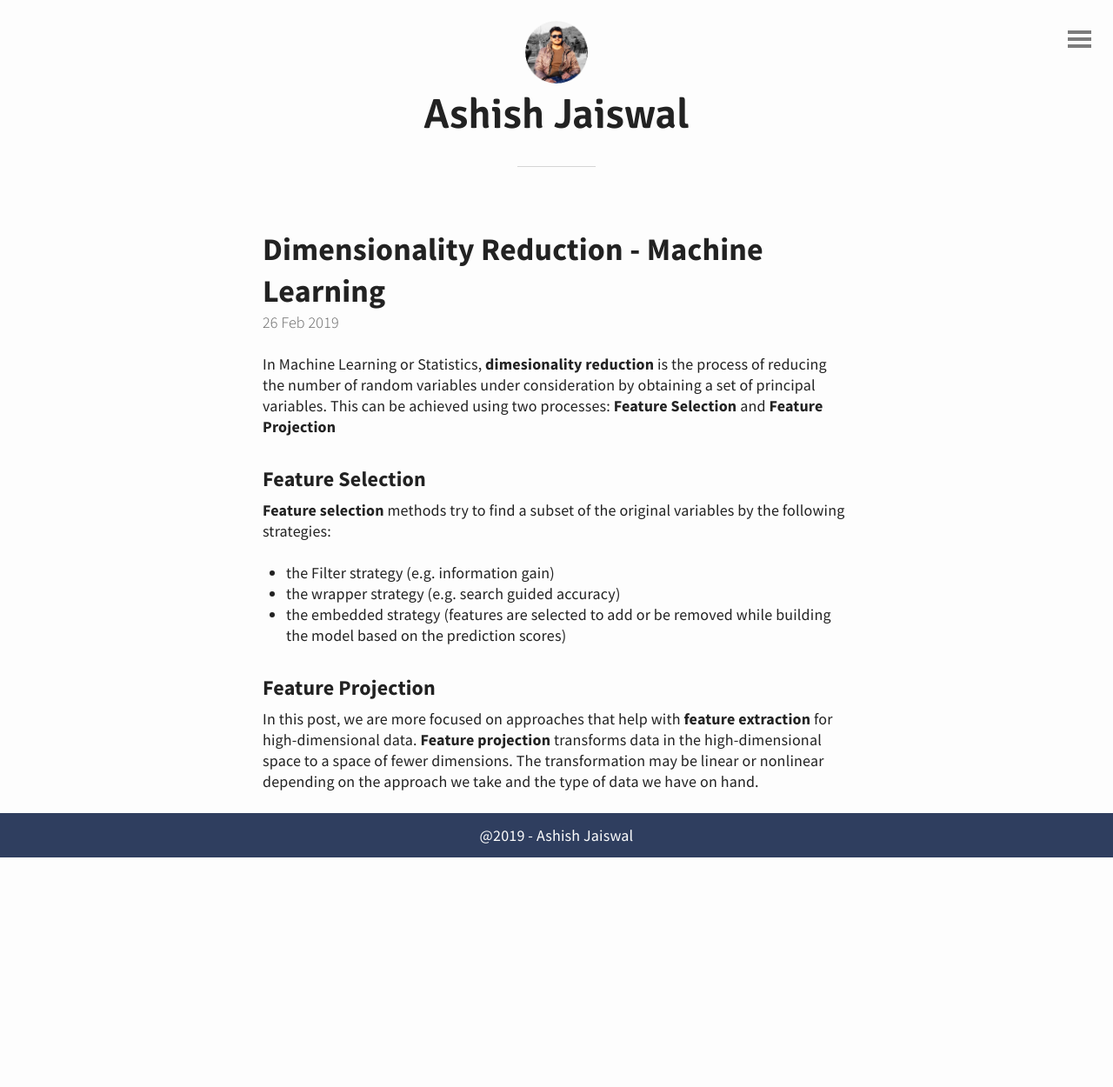
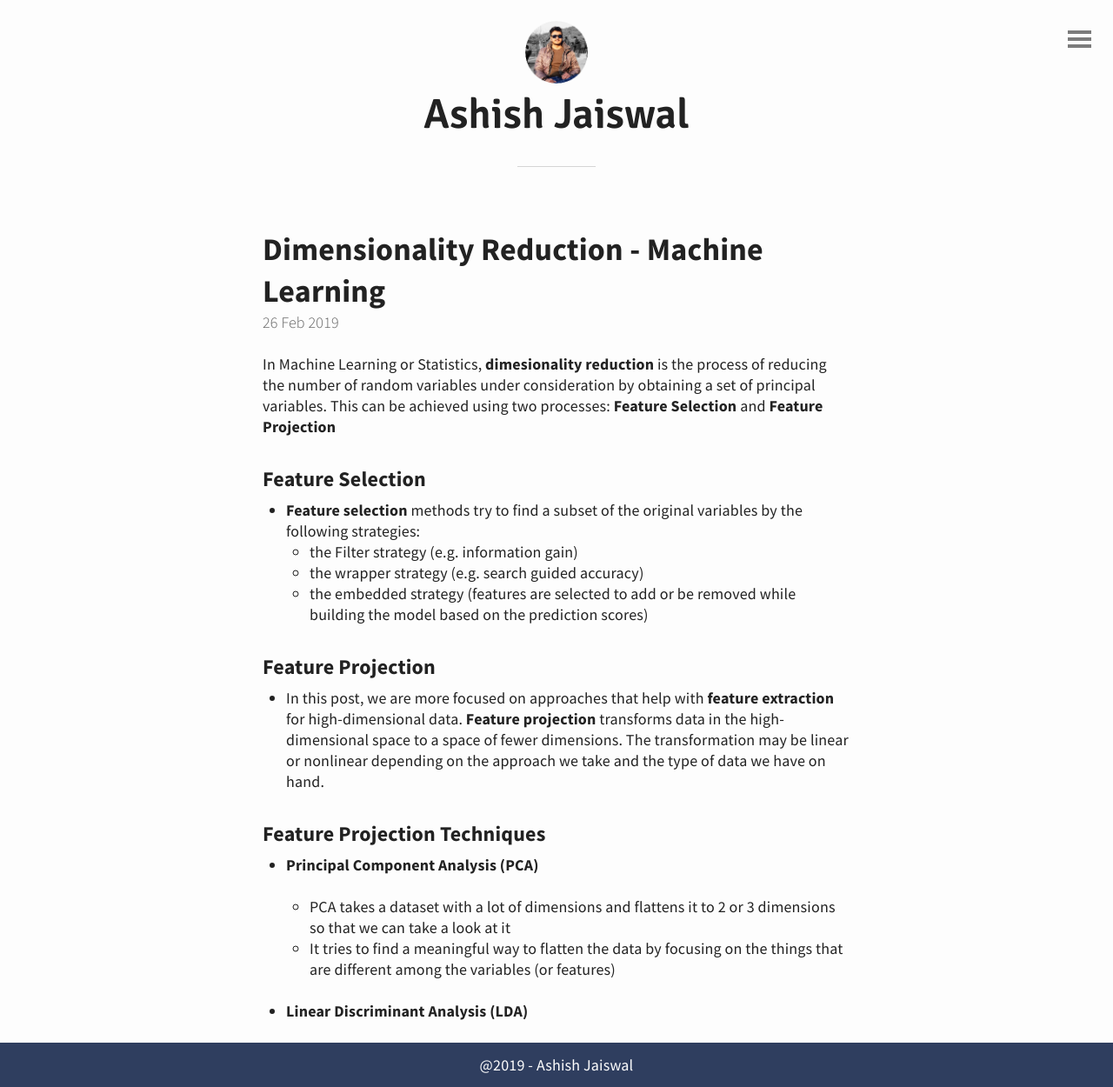
Before and after one commit to asheeshcric/blog, a Jekyll site: the page built from _posts/2019-02-26-dimensionality-reduction-techniques.md, in a window 1280 px wide. Shown: the whole page at 87% size. Built offline with Jekyll 4.4.1, drawn with Linux system fonts in a browser that asks for light colours; comment, search, counter and statistics services are not loaded; before the commit the page ends 986 px from its top, so only the background shows below that.

Commit message:
Update layout for Dimension Reduction post

```diff
--- a/_posts/2019-02-26-dimensionality-reduction-techniques.md
+++ b/_posts/2019-02-26-dimensionality-reduction-techniques.md
@@ -10,17 +10,31 @@ Selection** and **Feature Projection**
 
 ### Feature Selection
 
-**Feature selection** methods try to find a subset of the original variables by
+- **Feature selection** methods try to find a subset of the original variables by
 the following strategies:
-- the Filter strategy (e.g. information gain)
-- the wrapper strategy (e.g. search guided accuracy)
-- the embedded strategy (features are selected to add or be removed while building
-the model based on the prediction scores)
+    - the Filter strategy (e.g. information gain)
+    - the wrapper strategy (e.g. search guided accuracy)
+    - the embedded strategy (features are selected to add or be removed while building
+    the model based on the prediction scores)
 
 
 ### Feature Projection
 
-In this post, we are more focused on approaches that help with **feature extraction**
+- In this post, we are more focused on approaches that help with **feature extraction**
 for high-dimensional data. **Feature projection** transforms data in the high-dimensional
 space to a space of fewer dimensions. The transformation may be linear or nonlinear
 depending on the approach we take and the type of data we have on hand.
+
+
+### Feature Projection Techniques
+
+
+- **Principal Component Analysis (PCA)**
+
+    - PCA takes a dataset with a lot of dimensions and flattens it to 2 or 3 dimensions
+    so that we can take a look at it
+    - It tries to find a meaningful way to flatten the data by focusing on the things
+    that are different among the variables (or features)
+
+
+- **Linear Discriminant Analysis (LDA)**
```
